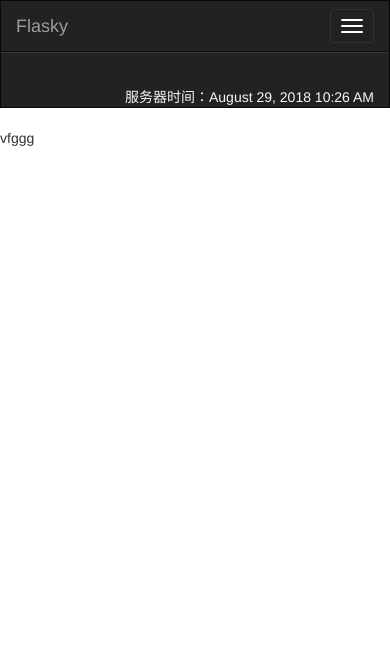
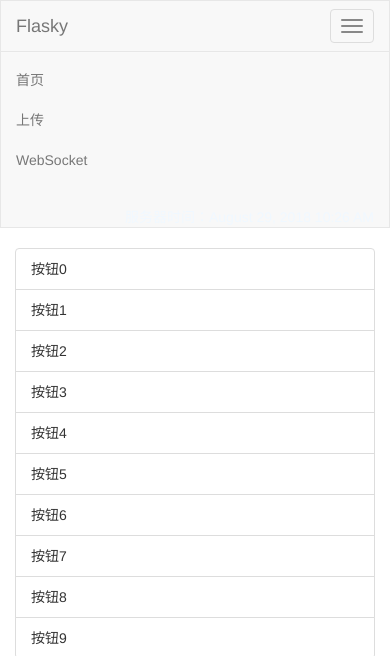
Before and after one commit to xiaotseng/Flask, a Flask app: template templates/WebSocketTest.html in a window 390 px wide. Shown: the top 656 px of the page. Before the commit the page ends 146 px from the top, so only its background shows below. Run offline with Flask 2, Linux system fonts and the light colour scheme; the template is opened without the code that fills it, so the values that code supplies are empty; some libraries are stand-ins or nearby versions.

Commit message:
新闻主页面

```diff
--- a/main.py
+++ b/main.py
@@ -6,11 +6,10 @@ from flask_bootstrap import Bootstrap
 from flask_moment import Moment
 from views import view
 
-
+test="fefefeffff"
 app = Flask(__name__,static_folder="./static",template_folder="./templates")
 app.config['SECRET_KEY'] = 'kfeefeuplkmmnkl'
-#ctx=app.app_context()
-#ctx.push()
+
 
 
 bootstrap = Bootstrap(app)
--- a/templates/WebSocketTest.html
+++ b/templates/WebSocketTest.html
@@ -3,5 +3,28 @@
 websocket
 {% endblock %}
 {% block content %}
-vfggg
+<div class="container">
+    <div class="row">
+        <div class="col-md-2 col-sm-2">
+            <ul class="list-group">
+                {% for element in range(10) %}
+                <li class="list-group-item">按钮{{element}} {% endfor %}
+            </ul>
+        </div>
+
+
+
+        <div class="col-md-8 col-sm-10">
+            <h3>习近平会见坦桑尼亚总理马贾利瓦</h3>
+            <img src="http://pic-bucket.nosdn.127.net/photo/0001/2018-09-06/DR1K1AP800AO0001NOS.jpg" width="400" controls="controls" style="float:left;margin: 0px 10px 10px 0px;"></img>
+            <p>
+                习近平指出，中坦长期友好。我2013年就任中国国家主席后访问的首个非洲国家就是坦桑尼亚。中方高度重视中坦关系发展，愿不断深化两国各领域友好互利合作，更好造福两国人民。中方支持坦方维护民族权益、发展经济、改善民生的努力，愿同坦方在党际交往、治国理政、发展减贫等方面加强经验交流，共同推进重点项目实施，加强人文领域交流合作，就重大国际问题保持密切沟通和协调。中方愿同坦方一道努力，以落实中非合作论坛北京峰会成果为契机，推动中坦、中非关系不断向前发展。
+                <p>
+                    马贾利瓦表示，习近平主席在北京峰会开幕式上的讲话是二十一世纪国际合作最伟大的演讲之一。中方提出的合作理念和“八大行动”完全契合非洲发展需要。坦桑尼亚致力于落实峰会成果。坦桑尼亚视中国为重要朋友和伙伴，感谢中方长期以来的宝贵支持。坦方坚定奉行一个中国政策，愿积极参与共建“一带一路”，带动本国基础设施建设和工业化进程，将坦中关系提升至新的水平
+                </p>
+            </p>
+        </div>
+    </div>
+</div>
+
 {% endblock %}
--- a/templates/base.html
+++ b/templates/base.html
@@ -4,6 +4,15 @@
 {{super()}}
 <link rel="shortcut icon" href="{{url_for('static',filename='iii.jpg')}}">
 <link rel="icon" href="{{url_for('static',filename='iii.jpg')}}">
+<style>
+    ddbody{
+        background-color: rgb(228, 228, 228);
+    }
+    p{
+        text-indent: 2em;
+        text-align: justify;
+    }
+</style>
 {% endblock %}
 
 {% block title %}
@@ -21,9 +30,9 @@ ZenglingJun
 
 {% block navbar %}
 {{super()}}
-<div class="navbar navbar-inverse" role="navigation">
+<div class="navbar navbar-default" role="navigation">
     <div class="container">
-        <div class="navbar-header">
+        <div class="navbar-header" >
             <button type="button" class="navbar-toggle" data-toggle="collapse" data-target=".navbar-collapse">
                 <span class="sr-only">Toggle</span>
                 <span class="icon-bar"></span>
@@ -34,14 +43,12 @@ ZenglingJun
         </div>
         <div class="navbar-collapse">
             <ul class="nav navbar-nav">
-                {% for element in current_app.frontPageList.keys() %}
-                        <a href="">{{element}}</a>
-
+                {% for element in g.frontPageList.keys() %}
+                <li><a href="{{g.frontPageList[element]}}">{{element}}</a></li>
                 {% endfor %}
             </ul>
             <div style="color:aliceblue;float: right;height: 100%;margin-top: 20px">服务器时间：{{moment(g.current_time).format("LLL")}}</div>
         </div>
-
     </div>
 </div>
 {% endblock %}
--- a/views.py
+++ b/views.py
@@ -1,5 +1,5 @@
 #encoding: utf-8
-from flask import make_response, render_template, request, redirect, url_for, session, g,Response,current_app
+from flask import make_response, render_template, request, redirect, url_for, session, g,Response
 from werkzeug.utils import secure_filename
 import json
 import datetime
@@ -8,22 +8,23 @@ import os
 def addToFrontPage(displayName):
     def wrapper(func):
         def inwrapper(*args, **kwargs):#真实执行
-            #current_app.frontPageList[displayName]=func.__name__
             print("装饰器")
             return func(*args, **kwargs)
         return inwrapper
     return wrapper
 
+#放抬头的页面
+frontPageDic={"首页":"/","上传":"/upload","WebSocket":"/websocket"}
+#设置路由
 def view(app):
     # 第一次请求
-    #current_app.frontPageList={}
-
     @app.before_first_request
     def before_first_request():
         pass
 
     @app.before_request
     def before_request():
+        g.frontPageList=frontPageDic
         g.current_time = datetime.datetime.utcnow()
         print("有请求")
 
@@ -39,9 +40,7 @@ def view(app):
         return render_template('500.html'), 500
 
     # 首页
-
     @app.route("/")
-    @addToFrontPage("主页")
     def index():
         return render_template("index.html")
 
@@ -52,7 +51,7 @@ def view(app):
 
     # 上传
     @app.route("/upload", methods=['POST', 'GET'])
-    @addToFrontPage("上传")
+    #@addToFrontPage("上传")
     def upload():
         if request.method == 'POST':
             f = request.files.get("file", None)
```
